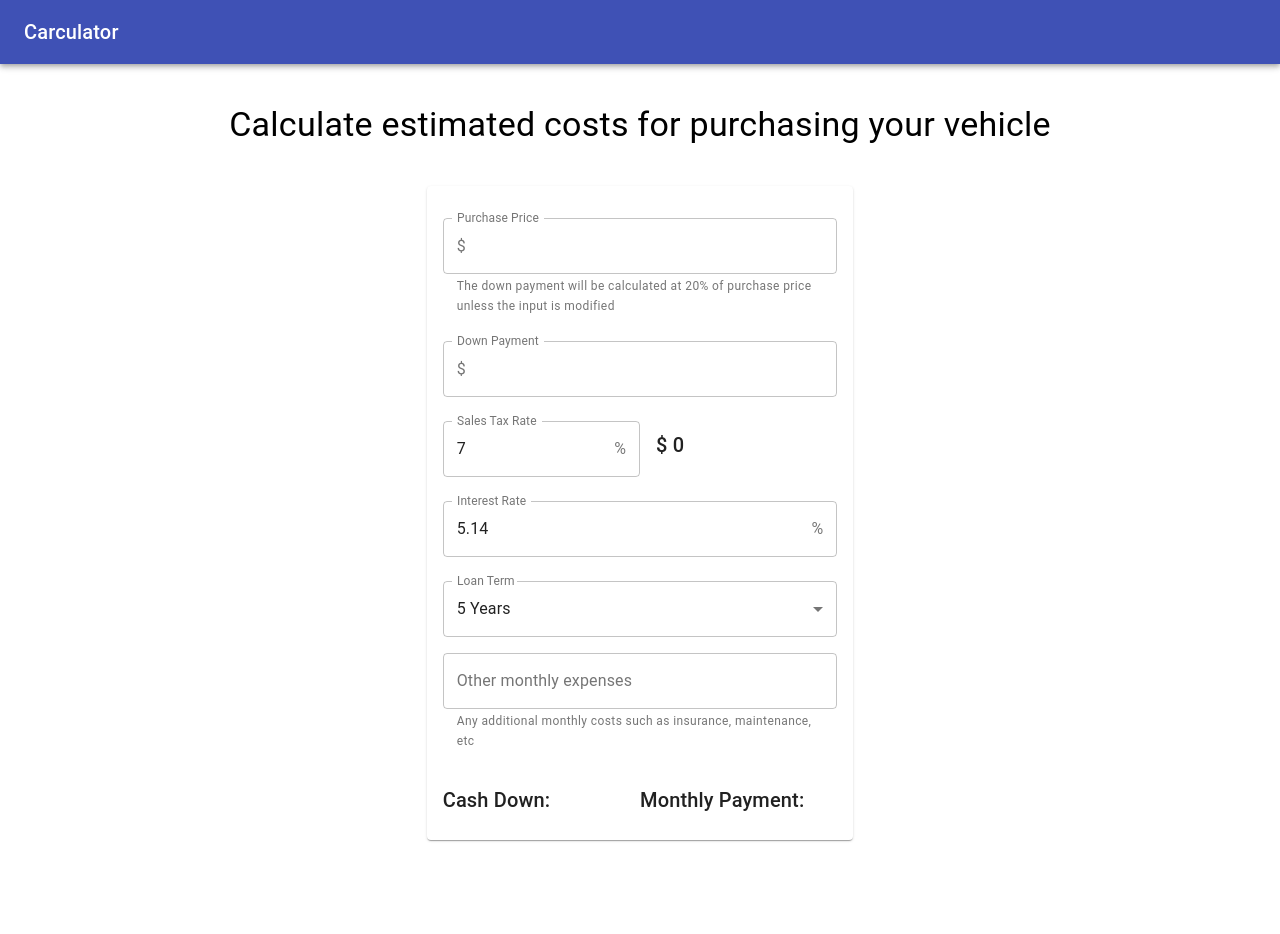
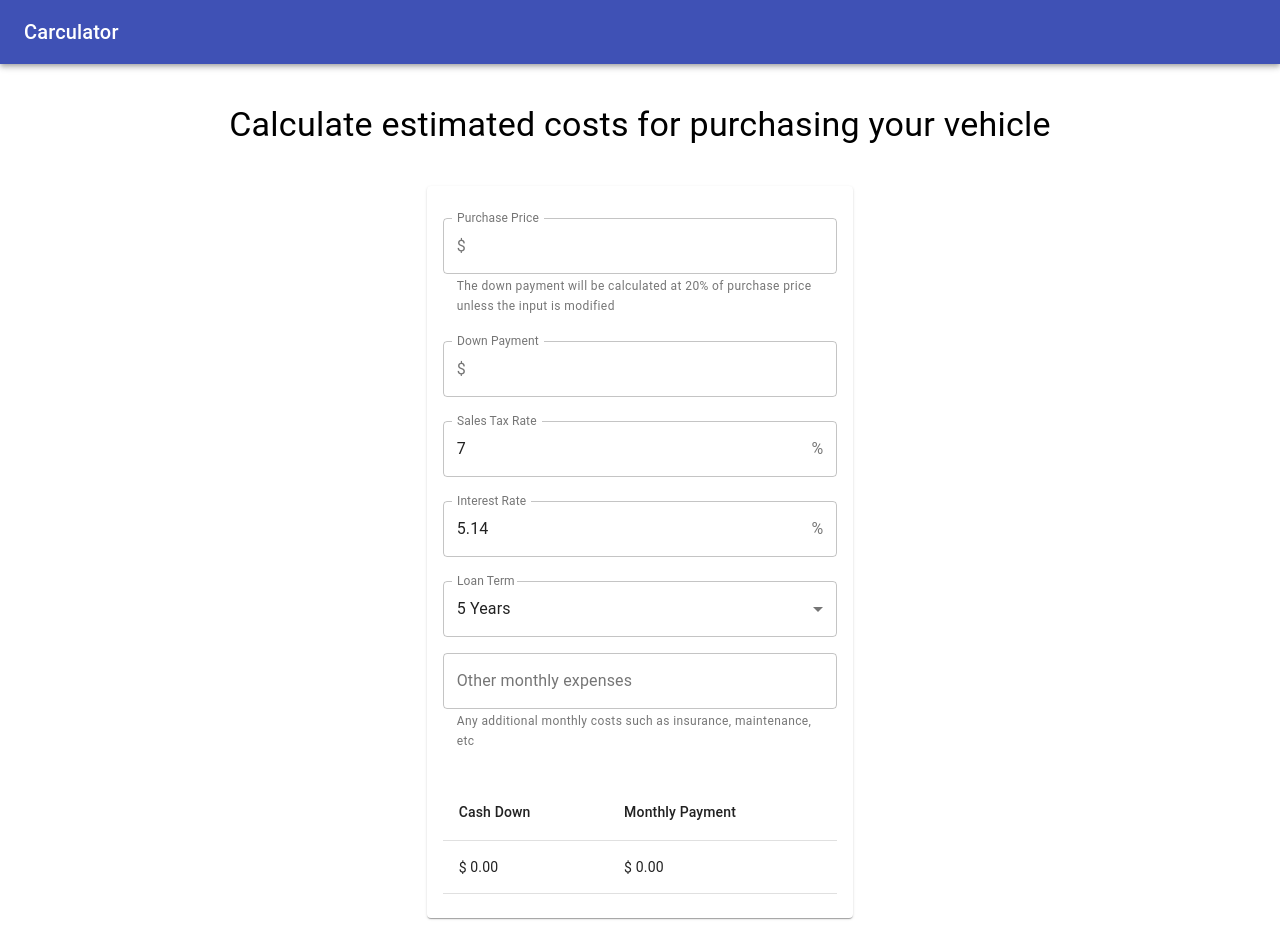
Before and after one commit to slinkardbrandon/carculator, a React (Create React App) app: page / in a window 1280 px wide. Before the commit the page ends 856 px from the top, so only its background shows below. Built offline with nearby package versions, Linux system fonts and the light colour scheme.

Commit message:
Calculating cash down

```diff
--- a/src/pages/Home.tsx
+++ b/src/pages/Home.tsx
@@ -1,4 +1,14 @@
-import { Grid, Paper, makeStyles, Typography } from '@material-ui/core';
+import {
+  Grid,
+  Paper,
+  makeStyles,
+  Typography,
+  Table,
+  TableHead,
+  TableRow,
+  TableBody,
+  TableCell,
+} from '@material-ui/core';
 import React, { useState, useEffect } from 'react';
 import { Select } from '../components/Select';
 import { TextField } from '../components/TextField';
@@ -41,6 +51,7 @@ export const Home = (props: any) => {
   const [monthlyExpenseCost, setMonthlyExpenseCost] = useState();
 
   const [salesTaxTotal, setSalesTaxTotal] = useState(0);
+  const [cashDownTotal, setCashDownTotal] = useState(0);
 
   useEffect(() => {
     if (salesTaxPercentage) {
@@ -54,6 +65,10 @@ export const Home = (props: any) => {
       setDownPayment(((purchasePrice / 100) * 20).toFixed(2));
     }
   }, [purchasePrice]);
+
+  useEffect(() => {
+    setCashDownTotal((salesTaxTotal || 0) + (parseFloat(downPayment) || 0));
+  }, [downPayment, salesTaxTotal]);
 
   const handlePurchasePriceChange = (e: any) => setPurchasePrice(e.target.value);
   const handleDownPaymentChange = (e: any) => {
@@ -100,7 +115,7 @@ export const Home = (props: any) => {
                   />
 
                   <Grid container>
-                    <Grid item xs={6}>
+                    <Grid item xs={12}>
                       <TextField
                         label="Sales Tax Rate"
                         value={salesTaxPercentage}
@@ -108,17 +123,6 @@ export const Home = (props: any) => {
                         type="number"
                         endAdornment="%"
                       />
-                    </Grid>
-                    <Grid
-                      container
-                      item
-                      xs={6}
-                      alignItems="center"
-                      className={classes.salesTaxTotal}
-                    >
-                      <Typography variant="h6">{`$ ${
-                        salesTaxTotal ? salesTaxTotal.toFixed(2) : 0
-                      }`}</Typography>
                     </Grid>
                   </Grid>
 
@@ -153,11 +157,21 @@ export const Home = (props: any) => {
               </Grid>
 
               <Grid container className={`${classes.container} ${classes.calculations}`}>
-                <Grid item xs={6}>
-                  <Typography variant="h6">Cash Down:</Typography>
-                </Grid>
-                <Grid item xs={6}>
-                  <Typography variant="h6"> Monthly Payment:</Typography>
+                <Grid item xs={12}>
+                  <Table>
+                    <TableHead>
+                      <TableRow>
+                        <TableCell>Cash Down</TableCell>
+                        <TableCell>Monthly Payment</TableCell>
+                      </TableRow>
+                    </TableHead>
+                    <TableBody>
+                      <TableRow>
+                        <TableCell>$ {cashDownTotal.toFixed(2)}</TableCell>
+                        <TableCell>$ {cashDownTotal.toFixed(2)}</TableCell>
+                      </TableRow>
+                    </TableBody>
+                  </Table>
                 </Grid>
               </Grid>
             </form>
```
